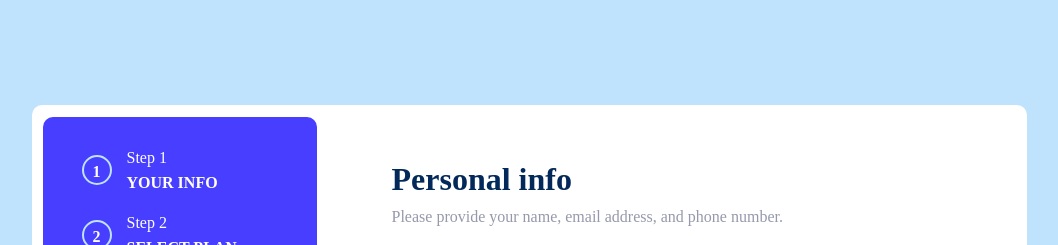
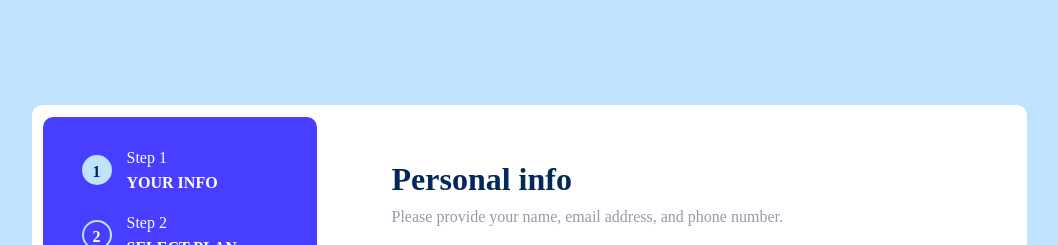
Before and after one commit to andreeaorian/multi-step-form, a React (Create React App) app: page / in a window 1280 px wide. Shown: the top 245 px of the page, without its empty margins (111-1169 px from the left). Built offline with nearby package versions, Linux system fonts and the light colour scheme; the HTML template or start-up script is replaced by a standard one.

Commit message:
Introducing context

```diff
--- a/src/App.js
+++ b/src/App.js
@@ -1,12 +1,18 @@
+import { useContext } from "react";
 import "./App.scss";
 import { Sidebar, Form } from "./components";
+import { StepContext } from "./context/stepContext";
 
 function App() {
+	const stepIndex = useContext(StepContext);
+
 	return (
 		<div className="app">
 			<div className="container">
-				<Sidebar />
-				<Form stepIndex={1} />
+				<StepContext.Provider value={stepIndex}>
+					<Sidebar />
+					<Form />
+				</StepContext.Provider>
 			</div>
 		</div>
 	);
--- a/src/App.scss
+++ b/src/App.scss
@@ -44,6 +44,11 @@
 					margin-right: 10px;
 					text-align: center;
 					line-height: 30px;
+				}
+
+				.step-index.active {
+					background-color: $light_blue;
+					color: $marine_blue;
 				}
 
 				.step-number {
--- a/src/components/Form/Form.js
+++ b/src/components/Form/Form.js
@@ -1,3 +1,5 @@
+import { useContext } from "react";
+import { StepContext } from "../../context/stepContext";
 import { FormButtons } from "./formButtons";
 import { FormContent } from "./formContent";
 import { FormTitle } from "./formTitle";
@@ -25,12 +27,13 @@ const formTitles = [
 	},
 ];
 
-export function Form({ stepIndex }) {
+export function Form() {
+	const stepIndex = useContext(StepContext);
 	const titleOject = formTitles.find((x) => x.id === stepIndex);
 	return (
 		<div className="form">
 			<FormTitle title={titleOject.title} subtitle={titleOject.subtitle} />
-			<FormContent stepIndex={stepIndex} />
+			<FormContent />
 			<FormButtons
 				isBackVisible={stepIndex !== 1}
 				isConfirm={stepIndex === 4}
--- a/src/components/Form/FormContent.js
+++ b/src/components/Form/FormContent.js
@@ -1,6 +1,9 @@
+import { useContext } from "react";
+import { StepContext } from "../../context/stepContext";
 import { Step1Content } from "./step1Content";
 
-export function FormContent({ stepIndex }) {
+export function FormContent() {
+	const stepIndex = useContext(StepContext);
 	return (
 		<div className="form-content">{stepIndex === 1 && <Step1Content />}</div>
 	);
--- a/src/components/Sidebar/Sidebar.js
+++ b/src/components/Sidebar/Sidebar.js
@@ -3,10 +3,10 @@ import { StepButton } from "./stepButton";
 export function Sidebar() {
 	return (
 		<div className="sidebar">
-			<StepButton stepIndex={1} title="Your info" />
-			<StepButton stepIndex={2} title="Select plan" />
-			<StepButton stepIndex={3} title="Add-ons" />
-			<StepButton stepIndex={4} title="Summary" />
+			<StepButton step={1} title="Your info" />
+			<StepButton step={2} title="Select plan" />
+			<StepButton step={3} title="Add-ons" />
+			<StepButton step={4} title="Summary" />
 		</div>
 	);
 }
--- a/src/components/Sidebar/StepButton.js
+++ b/src/components/Sidebar/StepButton.js
@@ -1,8 +1,14 @@
-export function StepButton({ stepIndex, title }) {
+import { useContext } from "react";
+import { StepContext } from "../../context/stepContext";
+
+export function StepButton({ step, title }) {
+	const stepIndex = useContext(StepContext);
 	return (
 		<div className="step-button">
-			<div className="step-index">{stepIndex}</div>
-			<div className="step-number">Step {stepIndex}</div>
+			<div className={`step-index ${step === stepIndex ? "active" : ""}`}>
+				{step}
+			</div>
+			<div className="step-number">Step {step}</div>
 			<div className="step-title">{title}</div>
 		</div>
 	);
--- a/src/context/stepContext.js
+++ b/src/context/stepContext.js
@@ -0,0 +1,3 @@
+import { createContext } from "react";
+
+export const StepContext = createContext(1);
```
